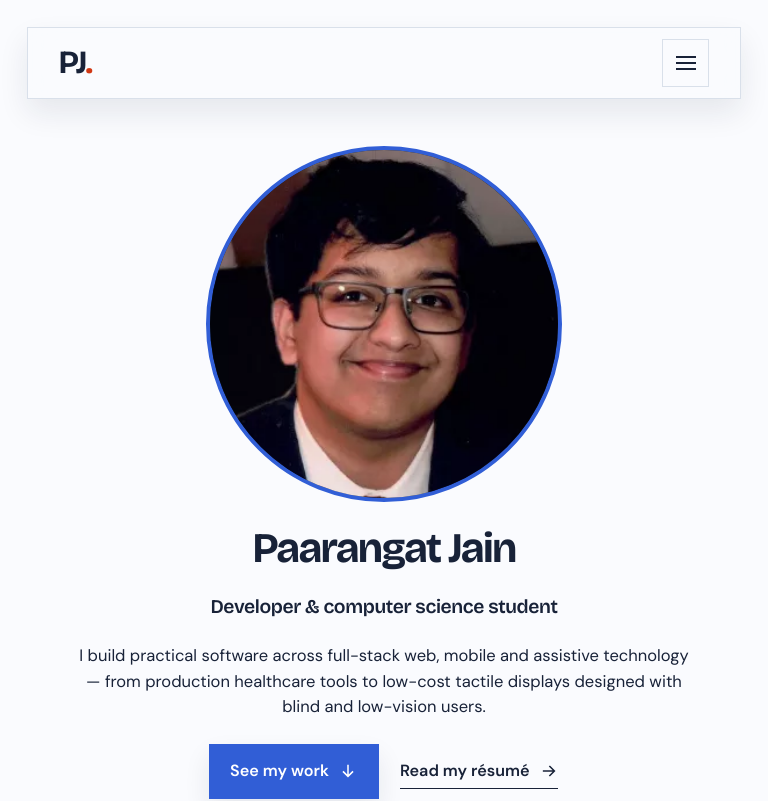
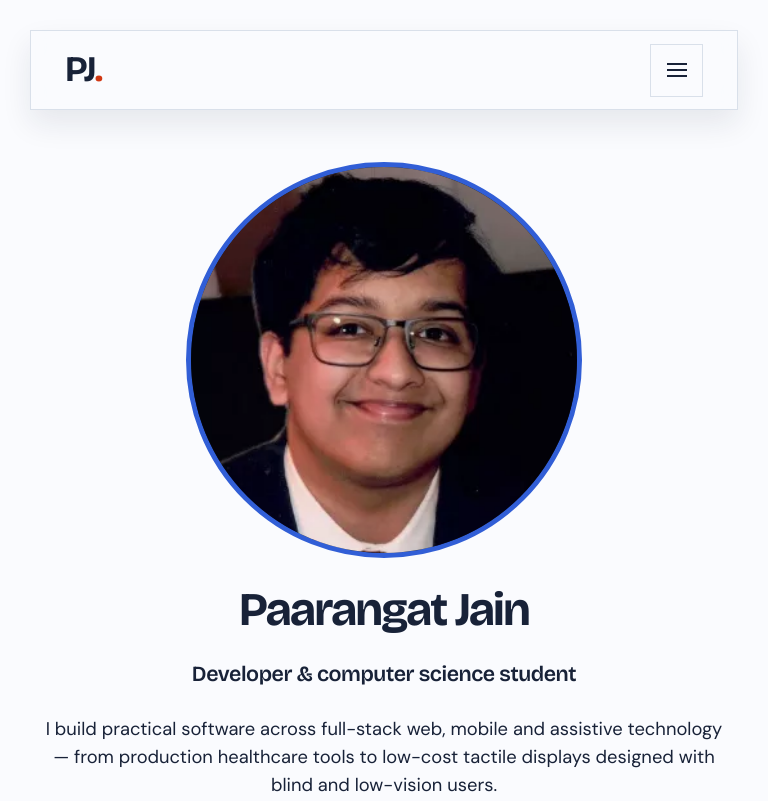
Before and after one commit to pjrus/p-jain-dev, a SvelteKit app: page / in a window 768 px wide. Shown: the top 801 px of the page. Built offline with nearby package versions, Linux system fonts and the light colour scheme.

Commit message:
style: scale tablet type to 125%

```diff
--- a/src/styles/tokens.css
+++ b/src/styles/tokens.css
@@ -134,6 +134,6 @@
    whole rem system up rather than leaving phone-sized type in a wide column. */
 @media (min-width: 701px) and (max-width: 900px) {
   html {
-    font-size: 112.5%;
+    font-size: 125%;
   }
 }
```
